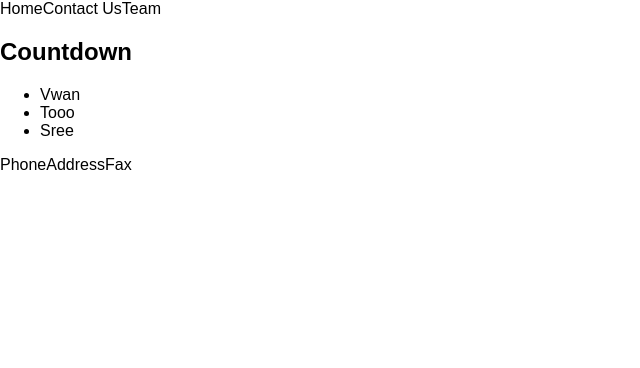
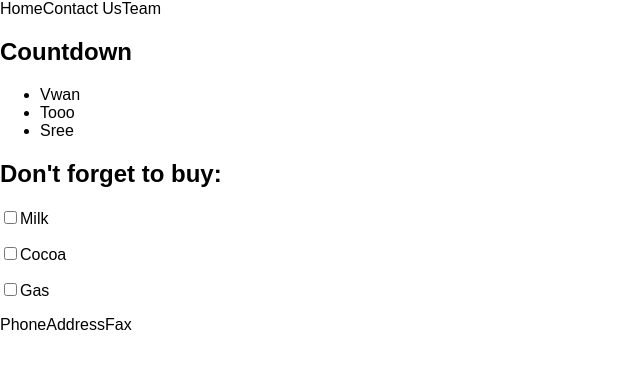
Before and after one commit to wallclockbuilder/yata, a React (Create React App) app: page / in a window 1280 px wide. Shown: the top 368 px of the page, without its empty margins (0-640 px from the left). Built offline with nearby package versions, Linux system fonts and the light colour scheme.

Commit message:
Add reminder checkboxes

```diff
--- a/src/components/MainContent.js
+++ b/src/components/MainContent.js
@@ -3,8 +3,23 @@ import What from "./What";
 
 function MainContent() {
     return (
-      <What />
-      )
+        <div>
+            <What />
+            <h2>Don't forget to buy:</h2>
+            <p>
+                <input type="checkbox" id="milk" />
+                <label for="milk">Milk</label>
+            </p>
+            <p>
+                <input type="checkbox" id="cocoa" />
+                <label for="cocoa" >Cocoa</label>
+            </p>
+            <p>
+                <input type="checkbox" id="gas" />
+                <label for="gas">Gas</label>
+            </p>
+        </div>
+    )
 }
 
 export default MainContent;
```
